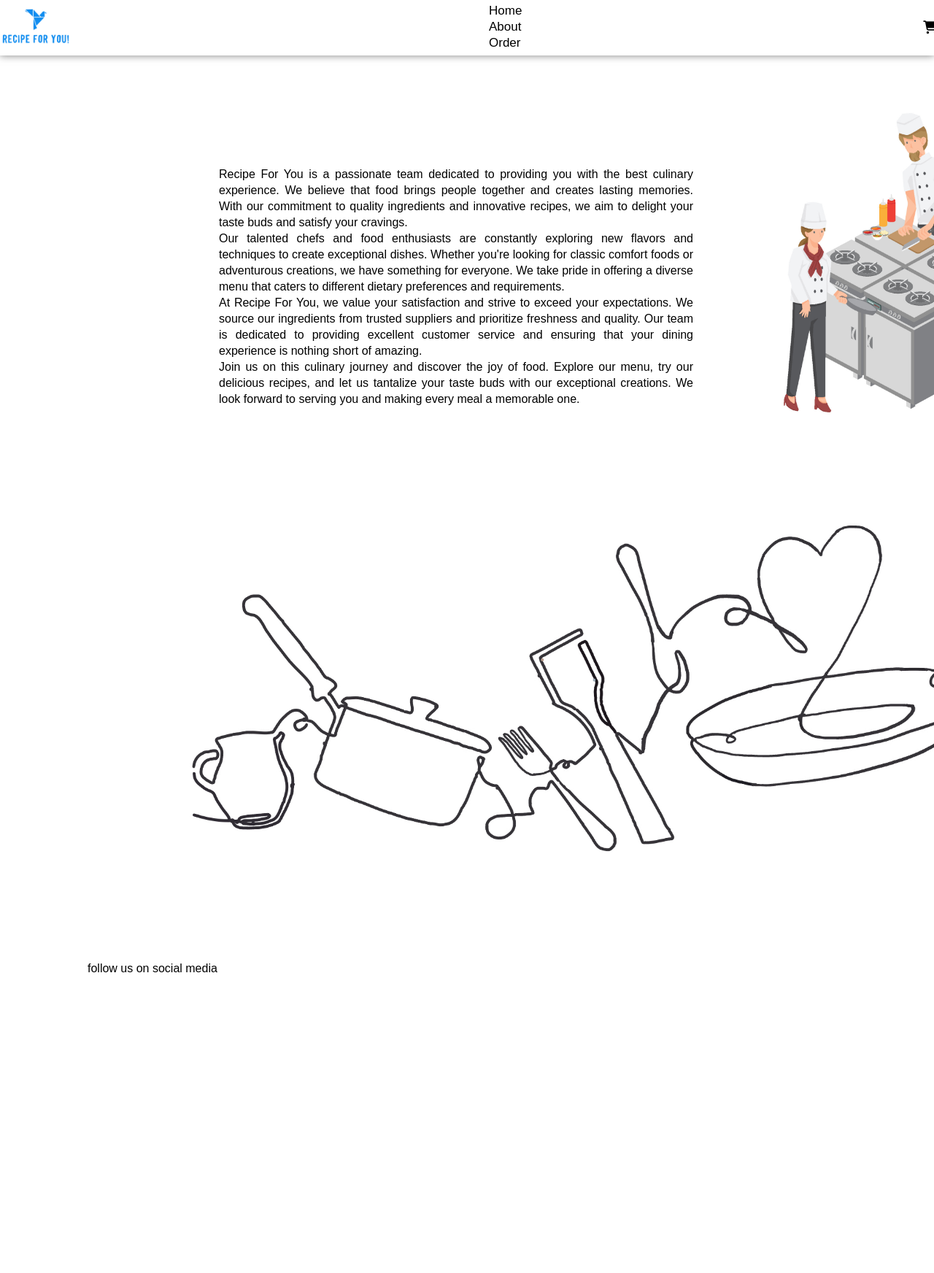
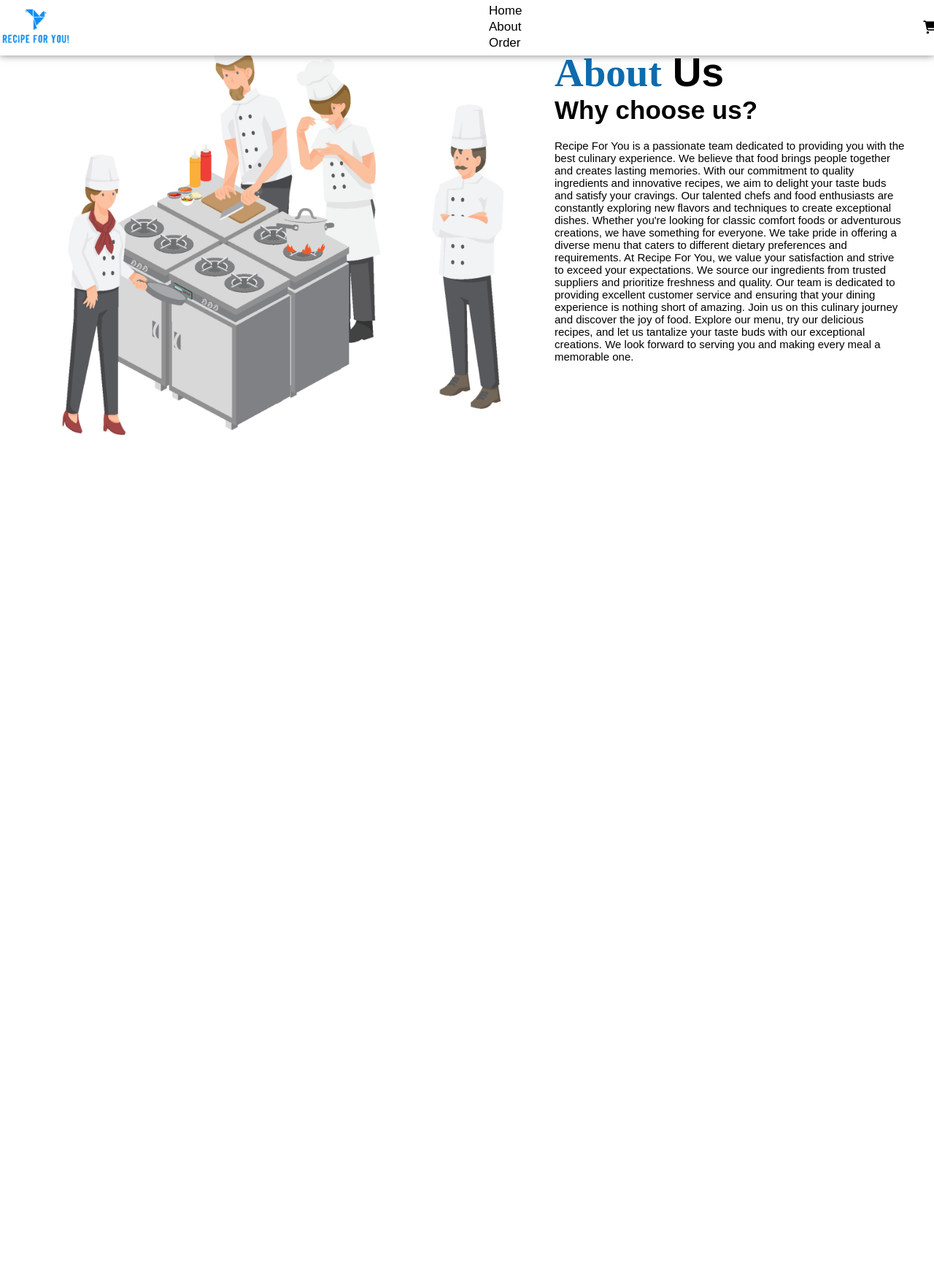
Before and after one commit to csci39548summer23-project/CSCI39548-project, a PHP site: page /about.html in a window 1280 px wide; the page is wider, and only the part inside the window is pictured. Shown: that part at 73% size. Before the commit the page ends 1332 px from the top of that part, so only its background shows below. Run offline with PHP 8.4, Linux system fonts and the light colour scheme.

Commit message:
updated the about page
fixed the page

```diff
--- a/about.html
+++ b/about.html
@@ -40,39 +40,38 @@
 
         </nav>
 
-        <div class="about_content">
-            <h1>About Us</h1>
-            <p>
-                Recipe For You is a passionate team dedicated to providing you with the best culinary experience. We believe that food brings people together and creates lasting memories. With our commitment to quality ingredients and innovative recipes, we aim to delight your taste buds and satisfy your cravings.
-            </p>
-            <p>
-                Our talented chefs and food enthusiasts are constantly exploring new flavors and techniques to create exceptional dishes. Whether you're looking for classic comfort foods or adventurous creations, we have something for everyone. We take pride in offering a diverse menu that caters to different dietary preferences and requirements.
-            </p>
-            <p>
-                At Recipe For You, we value your satisfaction and strive to exceed your expectations. We source our ingredients from trusted suppliers and prioritize freshness and quality. Our team is dedicated to providing excellent customer service and ensuring that your dining experience is nothing short of amazing.
-            </p>
-            <p>
-                Join us on this culinary journey and discover the joy of food. Explore our menu, try our delicious recipes, and let us tantalize your taste buds with our exceptional creations. We look forward to serving you and making every meal a memorable one.
-            </p>
+
+    </section>
+
+    <div class="about" id="About">
+        <div class="about_main">
 
             <div class="about_image1">
-                <img src="about1.png"
-                width="600px">
+                <img src="about1.png">
+            </div>
+
+            <div class="about_text">
+                <h1><span>About</span>Us</h1>
+                <h3>Why choose us?</h3>
+                <p>
+                    Recipe For You is a passionate team dedicated to providing you with the best culinary experience. We believe that food brings people together and creates lasting memories. With our commitment to quality ingredients and innovative recipes, we aim to delight your taste buds and satisfy your cravings.
+
+                    Our talented chefs and food enthusiasts are constantly exploring new flavors and techniques to create exceptional dishes. Whether you're looking for classic comfort foods or adventurous creations, we have something for everyone. We take pride in offering a diverse menu that caters to different dietary preferences and requirements.
+
+                    At Recipe For You, we value your satisfaction and strive to exceed your expectations. We source our ingredients from trusted suppliers and prioritize freshness and quality. Our team is dedicated to providing excellent customer service and ensuring that your dining experience is nothing short of amazing.
+
+                    Join us on this culinary journey and discover the joy of food. Explore our menu, try our delicious recipes, and let us tantalize your taste buds with our exceptional creations. We look forward to serving you and making every meal a memorable one.
+                </p>
 
             </div>
 
-            <div class="about_image2">
+            <!-- <div class="about_image2">
                 <img src="about.png"
                 height= "600px">
-            </div>
-
+            </div>  -->
 
         </div>
-
-    <p>follow us on social media</p>
-
-
-    </section>
+    </div>
 
 
 </body>
--- a/style.css
+++ b/style.css
@@ -136,27 +136,69 @@
     text-decoration: none;
 }
 
-section .about_content p{
-    position: relative;
-    bottom: -200px;
-    left: 300px;
+.about {
+    width: 100%;
+    padding: 70px 0;
+}
 
+.about .about_main {
+    display: flex;
+    align-items: center;
+    justify-content: space-around;
 
 }
 
-section .about_content .about_image2{
+
+
+.about .about_main .about_image1 img{
+    width: 800px;
     position: relative;
-    left: 200px;
-    bottom: 350px;
+    top: -950px;
 }
 
-section .about_content .about_image1{
+/* section .about_content .about_image1{
     width: 10px;
     position: relative;
     left: 1010px;
     bottom: 300px;
 
+} */
+
+.about .about_main .about_text h1 span{
+    color: #0d6bae;
+    margin-right: 15px;
+    font-family: mv boli;
+    top: -860px;
 }
+
+.about .about_main .about_text h1{
+    font-size: 55px;
+    position: relative;
+    bottom: 50px;
+    top: -1000px;
+    left: -40px;
+
+}
+
+.about .about_main .about_text h3{
+    font-size: 35px;
+    position: relative;
+    bottom: 50px;
+    top: -1000px;
+    left: -40px;
+
+}
+
+.about .about_main .about_text p{
+    font-size: 15px;
+    position: relative;
+    bottom: 50px;
+    top: -980px;
+    left: -40px;
+}
+
+
+
 
 section nav .signin a{
     text-decoration: none;
```
